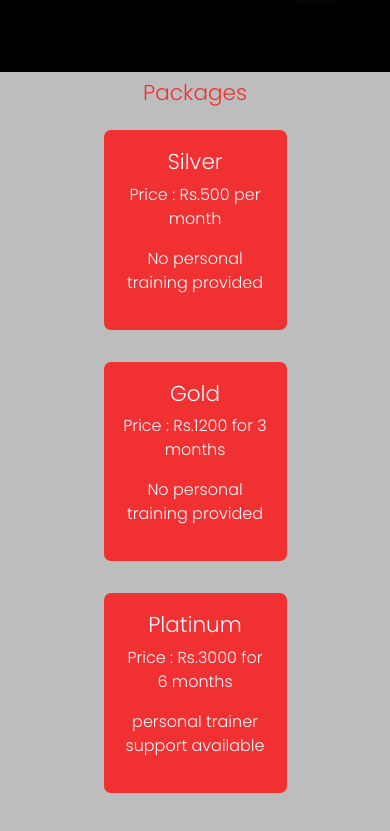
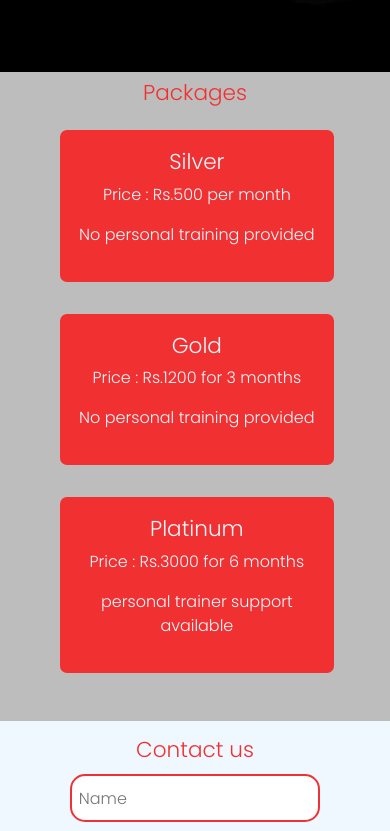
Before and after one commit to Dipaque/Power-Gym, a plain HTML site: page index.html in a window 390 px wide. Shown: the part 600-1431 px from the top of the page. Drawn offline with nearby package versions, Linux system fonts and the light colour scheme.

Commit message:
finally package aligned

```diff
--- a/index.html
+++ b/index.html
@@ -52,17 +52,17 @@
                   <h4>Packages</h4>
                   <div class="container-fluid  text-center">
                     <div class="row">
-                      <div class="col-sm mt-3 mb-3 p-3 w-50 h-25 elite">
+                      <div class="col-sm mt-3 mb-3 p-3 w-75 h-25 elite">
                         <h4>Silver</h4>
                       <p class="eliteprice">Price : Rs.500 per month</p>
                       <p class="eliteprice">No personal training provided</p>
                       </div>
-                      <div class="col-sm mt-3 mb-3 p-3 w-50 h-25 elite">
+                      <div class="col-sm mt-3 mb-3 p-3 w-75 h-25 elite">
                         <h4>Gold</h4>
                       <p class="eliteprice">Price : Rs.1200 for 3 months</p>
                       <p class="eliteprice">No personal training provided</p>
                       </div>
-                      <div class="col-sm mt-3 mb-5 p-3 w-50 h-25 elite">
+                      <div class="col-sm mt-3 mb-5 p-3 w-75 h-25 elite">
                         <h4>Platinum</h4>
                         <p class="eliteprice">Price : Rs.3000 for 6 months</p>
                         <p class="eliteprice">personal trainer support available</p>
--- a/power.css
+++ b/power.css
@@ -119,7 +119,7 @@ font-size: 0.9rem;
 }
 @media(max-width:576px){
     .elite{
-        margin-left:25%;
+        margin-left:13%;
         /* width:70%;
         height: 50%; */
     }
```
